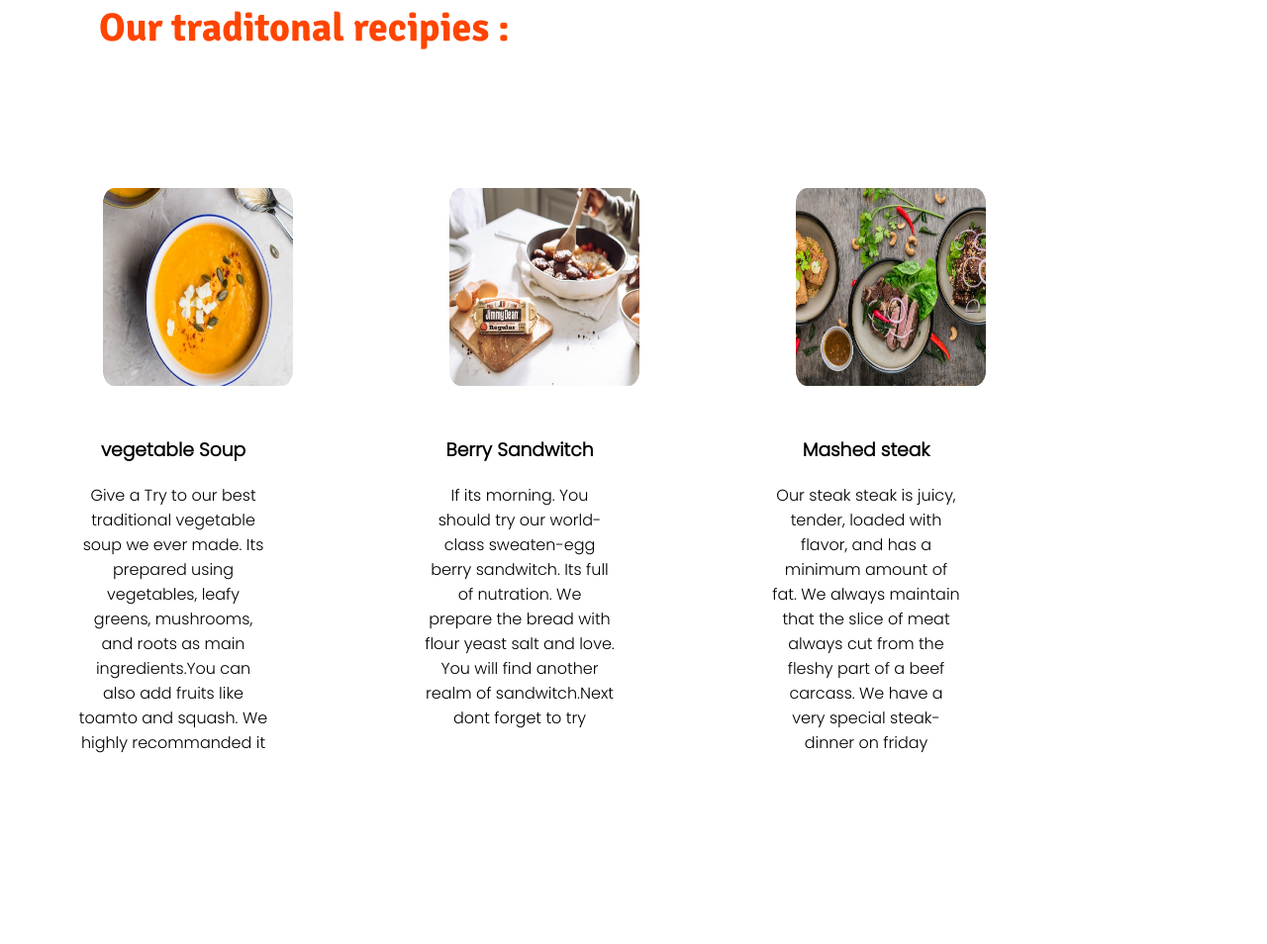
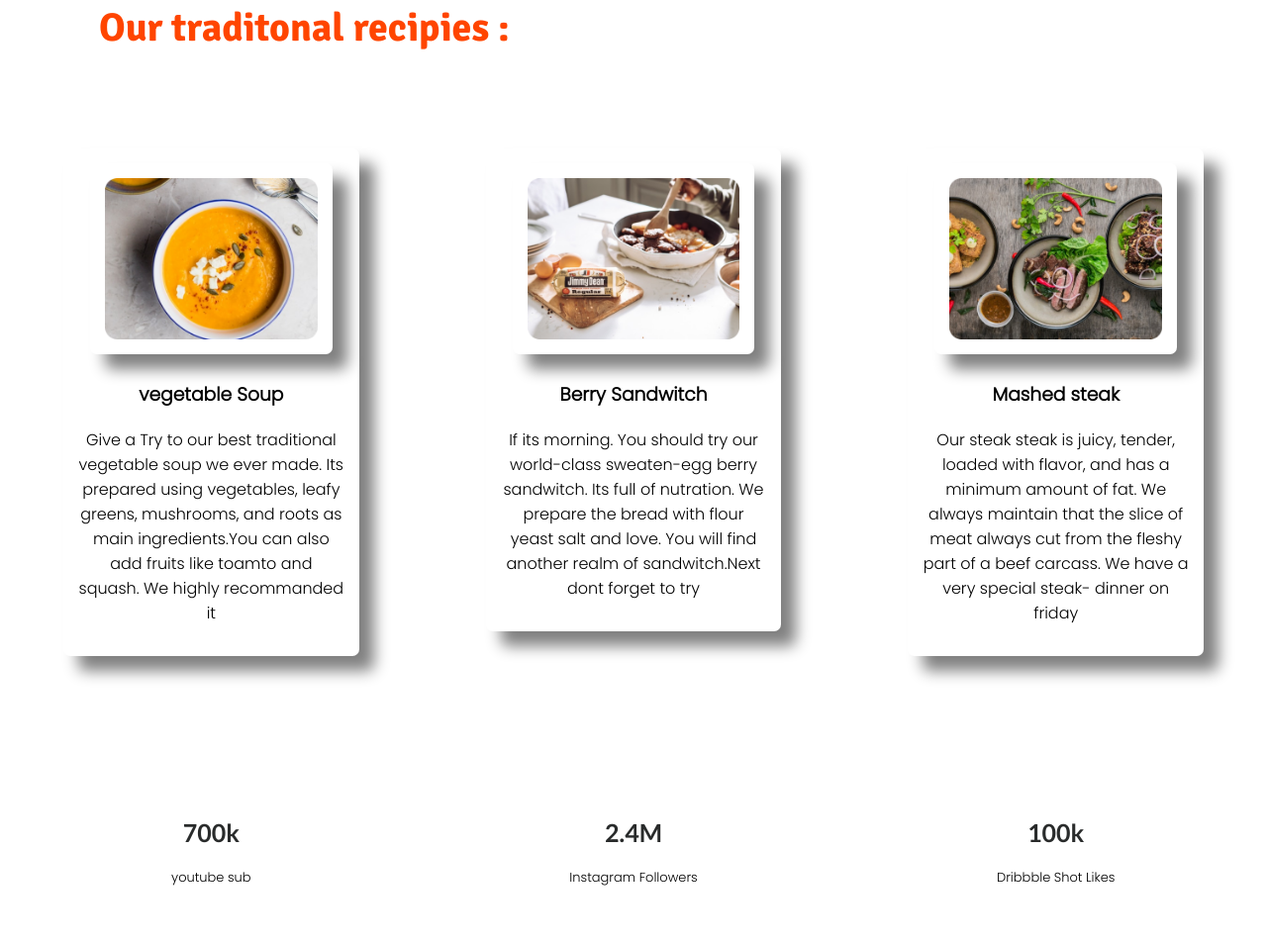
Before and after one commit to sakibahammed/food-net-1, a plain HTML site: page index.html in a window 1280 px wide. Shown: the part 2064-3018 px from the top of the page at 99% size. Drawn offline with Linux system fonts and the light colour scheme.

Commit message:
haaire box-shadow

```diff
--- a/index.html
+++ b/index.html
@@ -63,6 +63,8 @@
         </div>
     </section>
 
+
+
     <section>
         <div>
 
@@ -78,14 +80,14 @@
         <h1 class="itemh1">Our traditonal recipies : </h1>
         <div class="flex-container">
             <div class="tri-width">
-                <img class="tri-img" src="food-network-main/images/food/Project Cover.png" alt="">
+                <img class="tri-width" src="food-network-main/images/food/Project Cover.png" alt="">
                 <strong><h3>vegetable Soup</h3></strong>
                 <p class="tri-p">Give a Try to our best traditional vegetable soup we ever made. Its prepared using vegetables, leafy greens, mushrooms, and roots as main ingredients.You can also add fruits like toamto and squash. We highly recommanded it</p>
             </div>
-            <div class="tri-width"><img class="tri-img" src="food-network-main/images/food/Project Cover.jpg" alt="">
+            <div class="tri-width"><img class="tri-width" src="food-network-main/images/food/Project Cover.jpg" alt="">
                 <strong><h3>Berry Sandwitch</h3></strong>
                 <p class="tri-p">If its morning. You should try our world-class sweaten-egg berry sandwitch. Its full of nutration. We prepare the bread with flour yeast salt and love. You will find another realm of sandwitch.Next dont forget to try</p></div>
-            <div class="tri-width"><img class="tri-img" src="food-network-main/images/food/Project Cover1.jpg" alt="">
+            <div class="tri-width"><img class="tri-width" src="food-network-main/images/food/Project Cover1.jpg" alt="">
                 <strong><h3>Mashed steak </h3></strong>
                 <p class="tri-p">Our steak steak is juicy, tender, loaded with flavor, and has a minimum amount of fat. We always maintain that the slice of meat always cut from the fleshy part of a beef carcass. We have a very special steak- dinner on friday</p></div>
 
@@ -97,17 +99,17 @@
     <section>
 
         <div class="flex-container">
-            <div class="tri-width">
+            <div class="sm">
                 <h2 class="h2smedia">700k</h2>
                 <p class="psmedia">youtube sub</p>
             </div>
 
-            <div class="tri-width">
+            <div class="sm">
                 <h2 class="h2smedia">2.4M</h2>
                 <p class="psmedia">Instagram Followers</p>
             </div>
 
-            <div class="tri-width">
+            <div class="sm">
                 <h2 class="h2smedia">100k</h2>
                 <p class="psmedia">Dribbble Shot Likes</p>
             </div>
--- a/style.css
+++ b/style.css
@@ -85,17 +85,38 @@ h2{
 }
 .tri-width{
     text-align: center;
-    width: 15%;
+    width: 25%;
     height: 32%;
     margin: 5%;
     padding: 15px;
+    box-shadow: 15px 15px 15px gray;
+    border-radius: 7px;
+
 }
-.tri-img{
 
-    width: 100%;
-    height: 200px;
+.tri-width img{
+    width: 80%;
+    margin: 0;
+
+}
+.tri-star{
+    text-align: center;
+    width: 25%;
+    height: 32%;
     margin: 5%;
     padding: 15px;
+    box-shadow: 15px 15px 15px gray;
+    border-radius: 7px;
+
+}
+
+.sm{
+    text-align: center;
+    width: 25%;
+    height: 32%;
+    margin: 5%;
+    padding: 15px;
+
 }
 .h2smedia{
     font-family: 'Lato', sans-serif;
```
